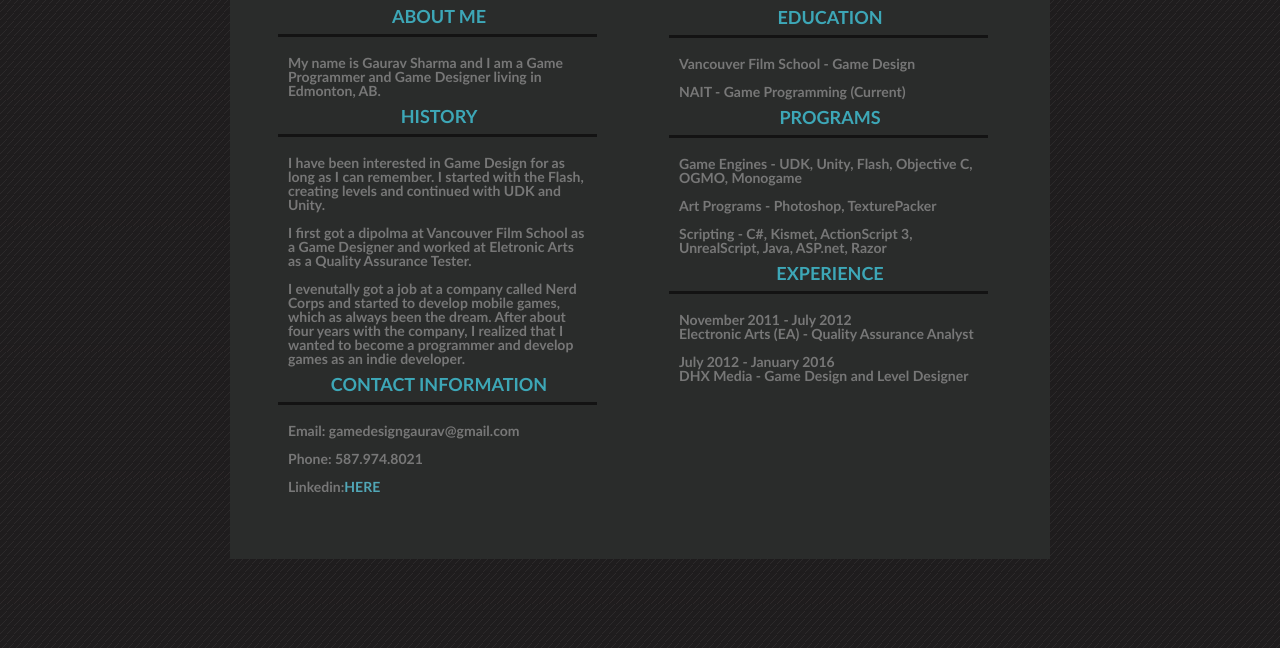
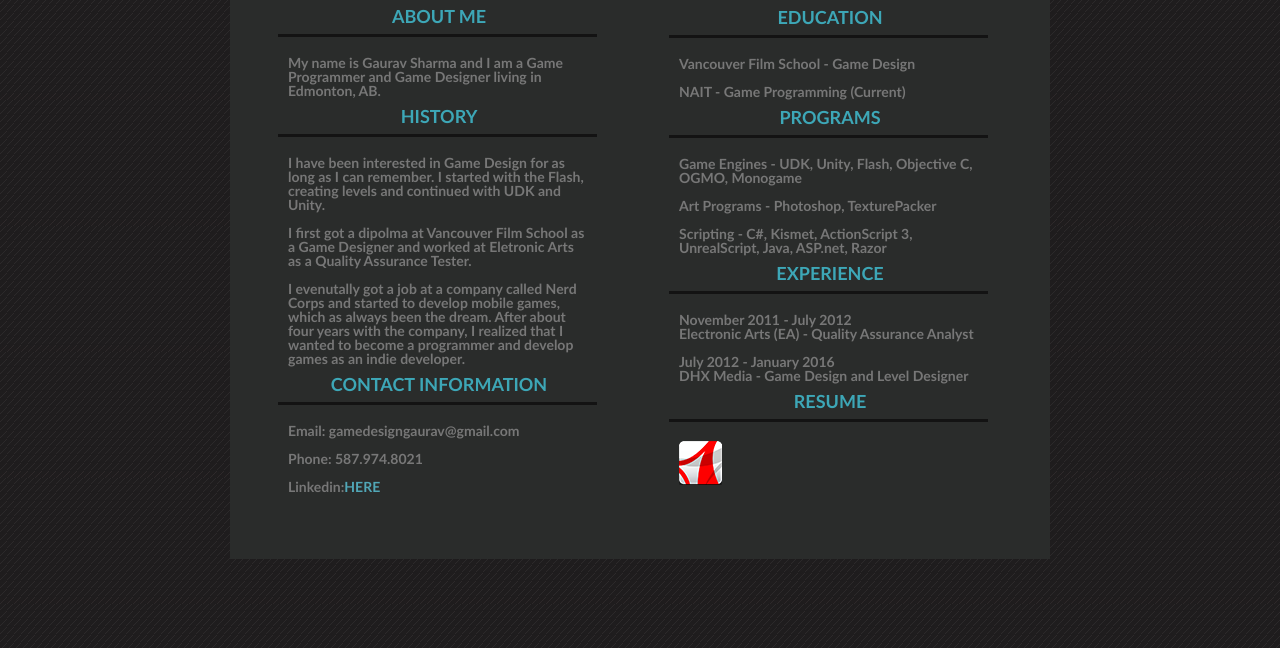
Before and after one commit to gsharma9/gsharma9.github.io, a plain HTML site: page contact.html in a window 1280 px wide. Shown: the part 152-800 px from the top of the page. Drawn offline with Linux system fonts and the light colour scheme.

Commit message:
V1.2
Added in a Resume within the contact site.

```diff
--- a/contact.html
+++ b/contact.html
@@ -105,6 +105,19 @@
 
 				</p>
 
+		<h2 class="gameContentSecond">RESUME</p>
+				<div class="summaryLine">
+				<p style="color:#00ffff; opacity: -0.9">.</p>
+				</div>
+
+				<p class="description">
+
+			    <a href="downloads/GauravSharmaResume.pdf"><img src="images/Resume.png" alt="Gaurav Sharma Resume" /></a>
+
+				</p>
+
+
+
 	</section>
         <!-- ROW THREE -->
     </main>
```
